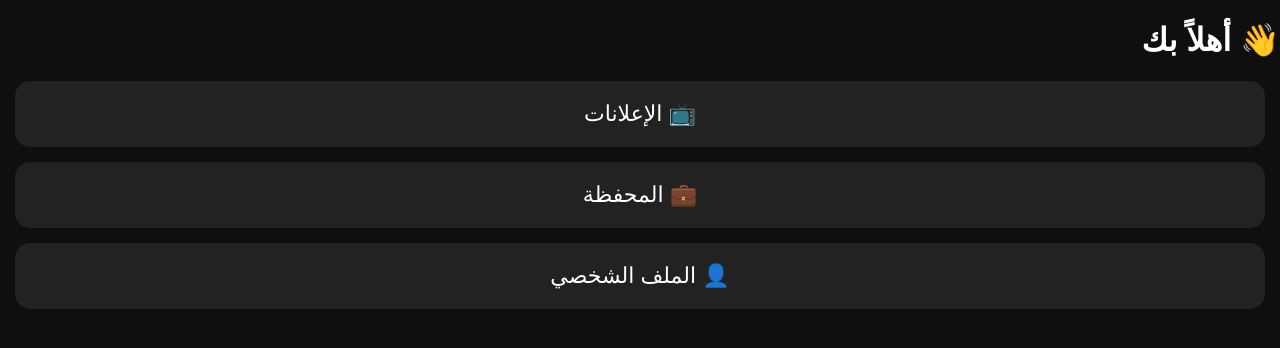
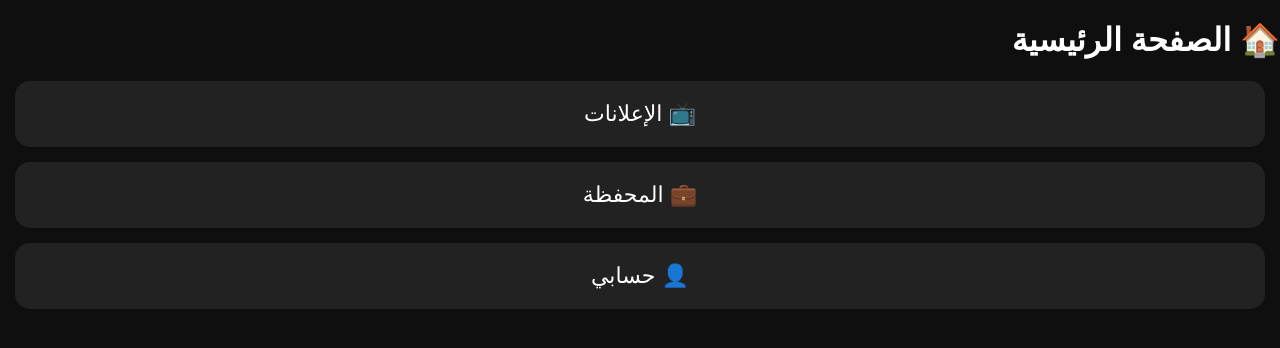
Before and after one commit to amalsus1995-cpu/Alihilal166, a plain HTML site: page home.html in a window 1280 px wide. Drawn offline with nearby package versions, Linux system fonts and the light colour scheme.

Commit message:
Update home.html

```diff
--- a/home.html
+++ b/home.html
@@ -4,16 +4,20 @@
 <meta charset="UTF-8">
 <meta name="viewport" content="width=device-width, initial-scale=1.0">
 <title>الرئيسية</title>
+
 <link rel="stylesheet" href="style.css">
+<script src="https://cdn.jsdelivr.net/npm/@supabase/supabase-js@2"></script>
+<script src="supabase.js"></script>
 </head>
+
 <body>
 
-<h1>👋 أهلاً بك</h1>
+<h1>🏠 الصفحة الرئيسية</h1>
 
 <div class="menu">
   <a href="ads.html">📺 الإعلانات</a>
   <a href="wallet.html">💼 المحفظة</a>
-  <a href="profile.html">👤 الملف الشخصي</a>
+  <a href="profile.html">👤 حسابي</a>
 </div>
 
 </body>
```
